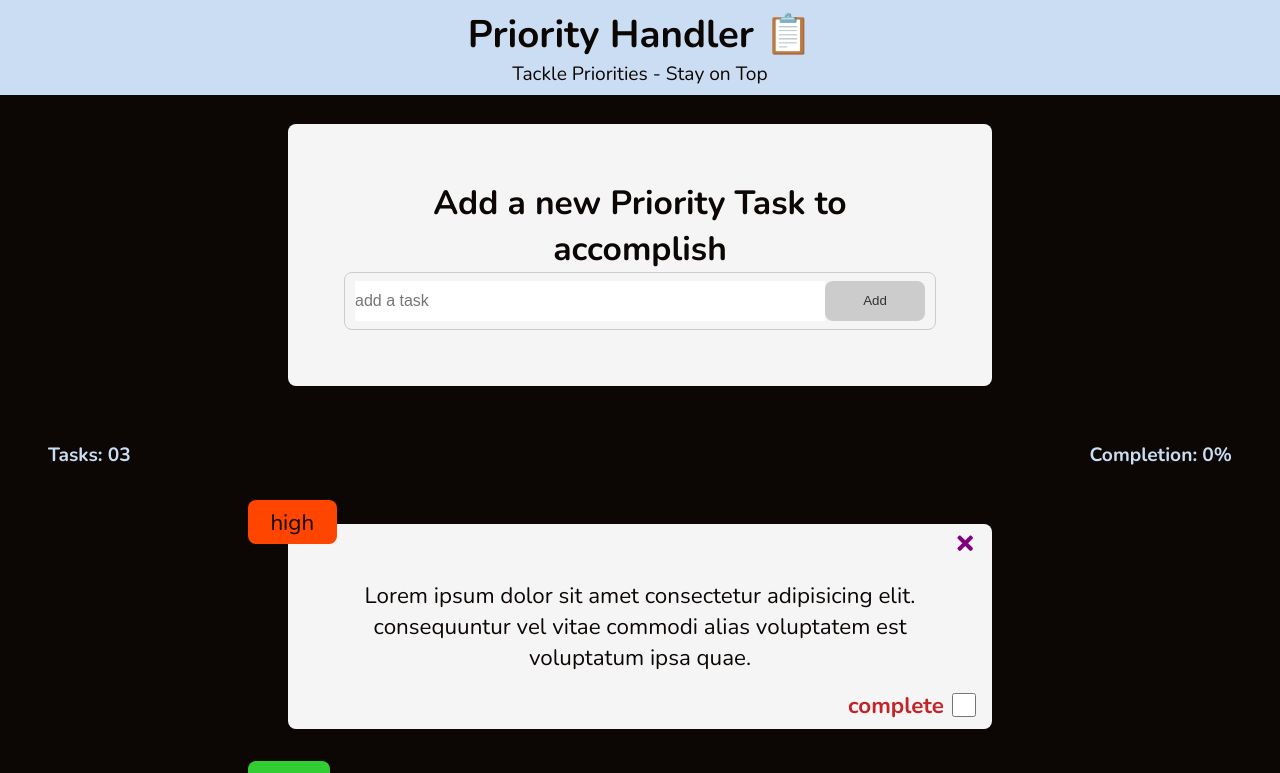
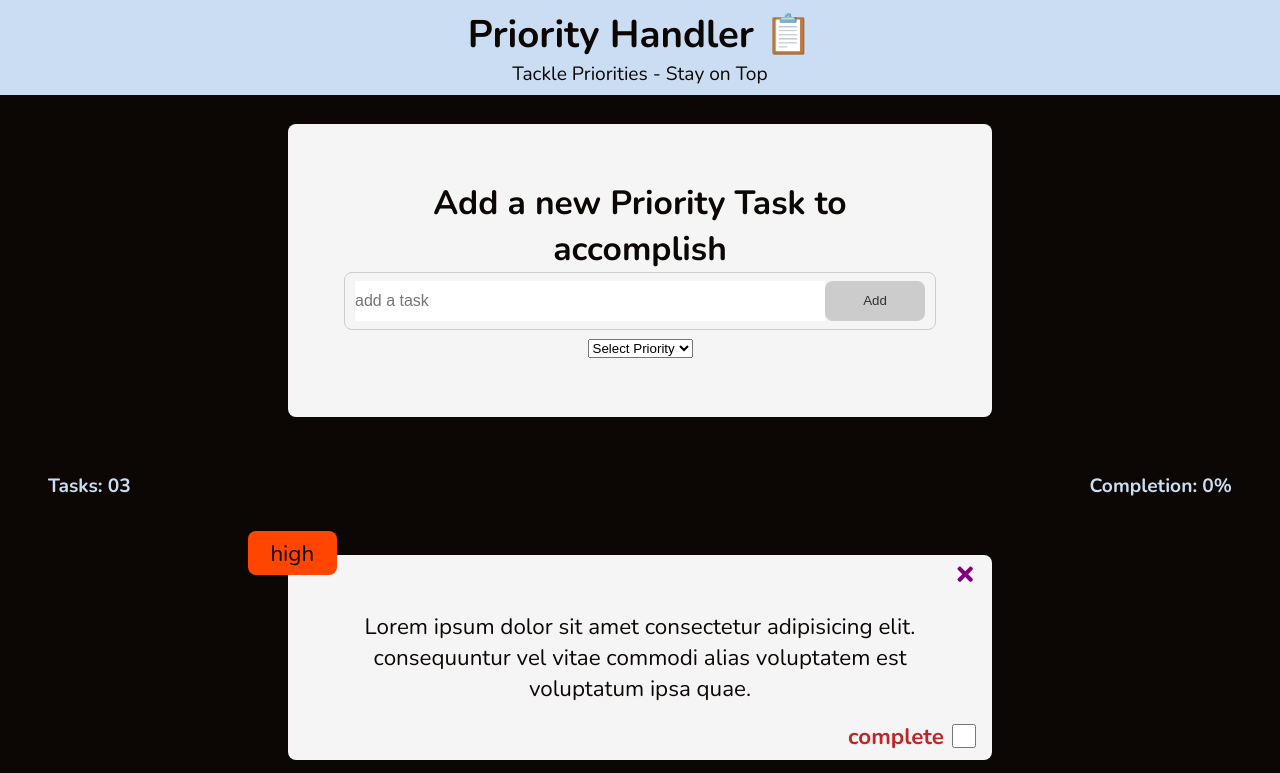
Before and after one commit to Koigor97/react, a React (Create React App) app in the folder priority-handler/: page / in a window 1280 px wide. Shown: the top 773 px of the page. Built offline with nearby package versions, Linux system fonts and the light colour scheme.

Commit message:
add more fucntionality to the TaskForm component

```diff
--- a/priority-handler/src/components/TaskForm.jsx
+++ b/priority-handler/src/components/TaskForm.jsx
@@ -1,12 +1,15 @@
 import { useState } from "react";
+import { v4 as uuidv4 } from "uuid";
 
 import Card from "./shared/Card";
+import PrioritySelect from "./PrioritySelect";
 import Button from "./shared/Button";
 
-function TaskForm() {
+function TaskForm({ handleNewTask }) {
   const [task, setTask] = useState("");
   const [btnDisabled, setBtnDisabled] = useState(true);
   const [message, setMessage] = useState("");
+  const [priority, setPriority] = useState("");
 
   function handleInputForm(e) {
     if (task === "") {
@@ -22,11 +25,29 @@ function TaskForm() {
     setTask(e.target.value);
   }
 
+  function handleSelectPriority(value) {
+    setPriority(value);
+  }
+
+  function handleSubmit(e) {
+    e.preventDefault();
+    if (task.trim().length > 10) {
+      const newTask = {
+        id: uuidv4(),
+        completed: false,
+        priority,
+        text: task,
+      };
+
+      handleNewTask(newTask);
+      setTask("");
+    }
+  }
+
   return (
     <Card>
-      <form>
+      <form onSubmit={handleSubmit}>
         <h2>Add a new Priority Task to accomplish </h2>
-        {/* @TODO - priority level slect compononet */}
         <div className="input-group">
           <input
             type="text"
@@ -39,6 +60,10 @@ function TaskForm() {
           </Button>
         </div>
 
+        <PrioritySelect
+          selectPriority={(value) => handleSelectPriority(value)}
+        />
+
         {message && <div className="message">{message}</div>}
       </form>
     </Card>
```
